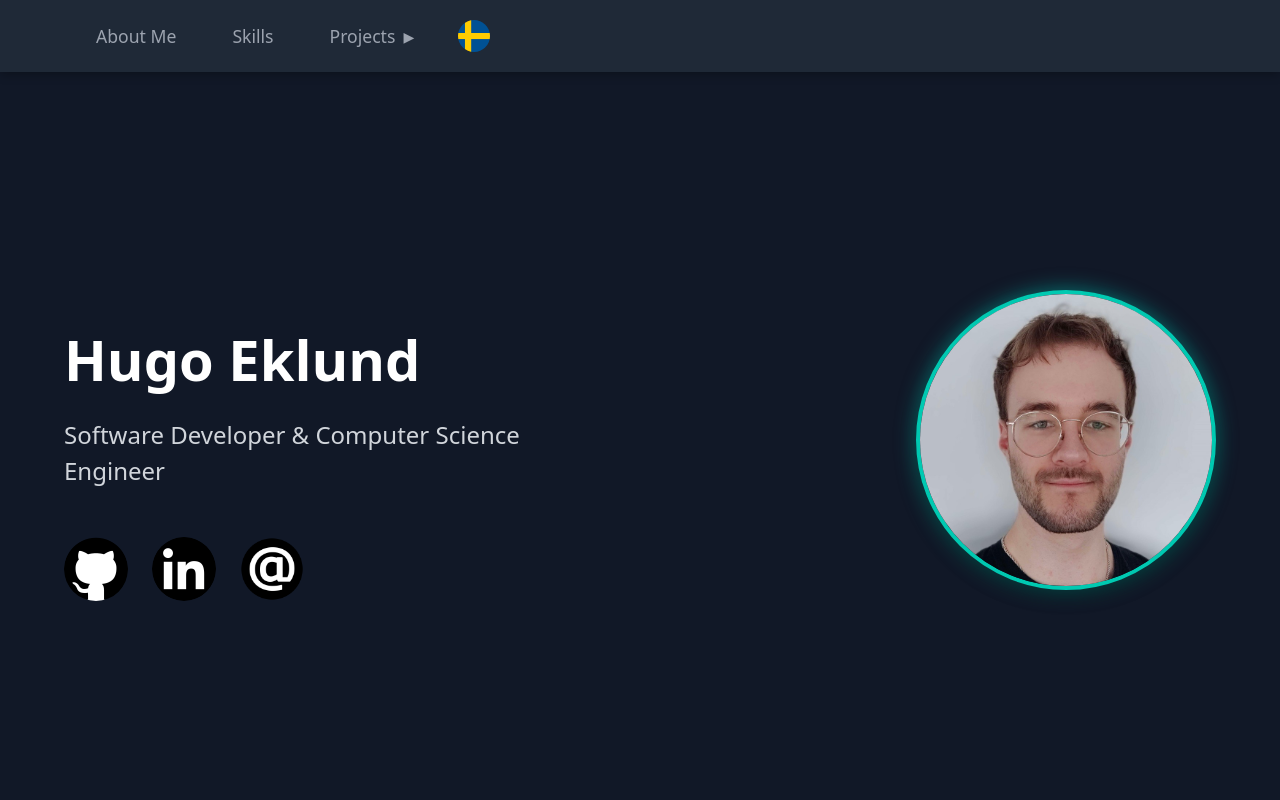
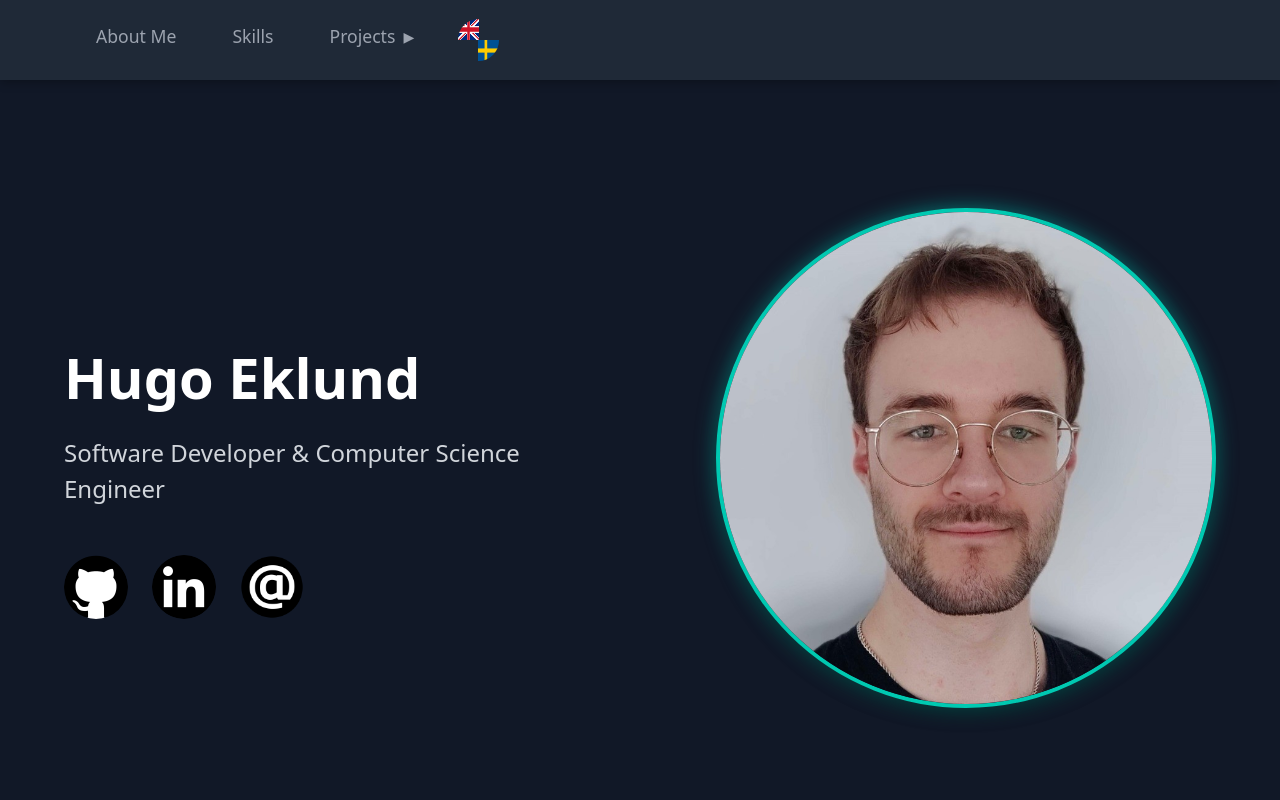
Before and after one commit to HugoEklund/PortfolioWeb, a React (Vite) app in the folder Frontend/: page / in a window 1280 px wide. Shown: the top 800 px of the page. Built offline with nearby package versions, Linux system fonts and the light colour scheme.

Commit message:
new language toggle button

```diff
--- a/Frontend/src/App.css
+++ b/Frontend/src/App.css
@@ -90,18 +90,19 @@
 }
 
 .language-toggle-button {
-    width: 2.5rem;
-    height: 2.5rem;
+    width: 3rem;
+    height: 3rem;
     display: flex;
     align-items: center;
     justify-content: center;
     background: none;
     border: none;
     cursor: pointer;
-    padding: 0.25rem;
+    padding: 0;
     border-radius: 50%;
     position: relative;
     transition: background-color 0.3s, box-shadow 0.2s;
+    box-shadow: 0 0 0 0 transparent;
 }
 
 .language-toggle-button:focus,
@@ -112,13 +113,21 @@
 }
 
 .language-flag {
-    width: 2rem;
-    height: 2rem;
+    width: 2.6rem;
+    height: 2.6rem;
     border-radius: 50%;
     object-fit: cover;
     object-position: center;
     filter: none;
     display: block;
+    position: relative;
+    background: none;
+    /* Cross-section effect using two backgrounds */
+    background: linear-gradient(135deg, transparent 49.5%, #fff 49.5%, #fff 50.5%, transparent 50.5%),
+        url('/assets/flagEN.png') top left/50% 50% no-repeat,
+        url('/assets/flagSE.png') bottom right/50% 50% no-repeat;
+    background-blend-mode: normal;
+    background-color: transparent;
 }
 
 .hero-section {
@@ -209,8 +218,8 @@
 }
 
 .hero-image-container {
-    width: 300px;
-    height: 300px;
+    width: 500px;
+    height: 500px;
     border-radius: 50%;
     overflow: hidden;
     border: 4px solid var(--accent-main);
@@ -409,6 +418,23 @@
     margin-top: 0.75rem;
 }
 
+/* Remove default focus outline for all clickable elements */
+button:focus,
+button:focus-visible,
+.nav-button:focus,
+.nav-button:focus-visible,
+.dropdown-item:focus,
+.dropdown-item:focus-visible,
+.project-link:focus,
+.project-link:focus-visible,
+.language-toggle-button:focus,
+.language-toggle-button:focus-visible,
+a:focus,
+a:focus-visible {
+    outline: none !important;
+    box-shadow: none !important;
+}
+
 @media (max-width: 768px) {
     .navbar {
         flex-direction: column;
@@ -437,8 +463,8 @@
         justify-content: center;
     }
     .hero-image-container {
-        width: 200px;
-        height: 200px;
+        width: 500px;
+        height: 500px;
     }
     .section-heading {
         font-size: 2rem;
--- a/Frontend/src/App.jsx
+++ b/Frontend/src/App.jsx
@@ -140,11 +140,7 @@ const App = () => {
                             </li>
                             <li>
                                 <button onClick={toggleLanguage} className="language-toggle-button">
-                                    <img
-                                        src={language === 'en' ? '/assets/flagSE.png' : '/assets/flagEN.png'}
-                                        alt={language === 'en' ? 'Swedish Flag' : 'English Flag'}
-                                        className="language-flag"
-                                    />
+                                    <span className="language-flag" />
                                 </button>
                             </li>
                         </ul>
```
